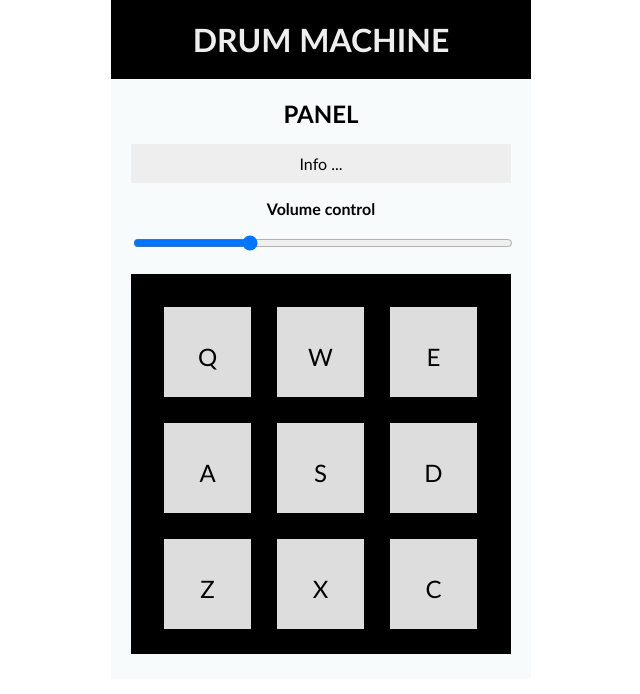
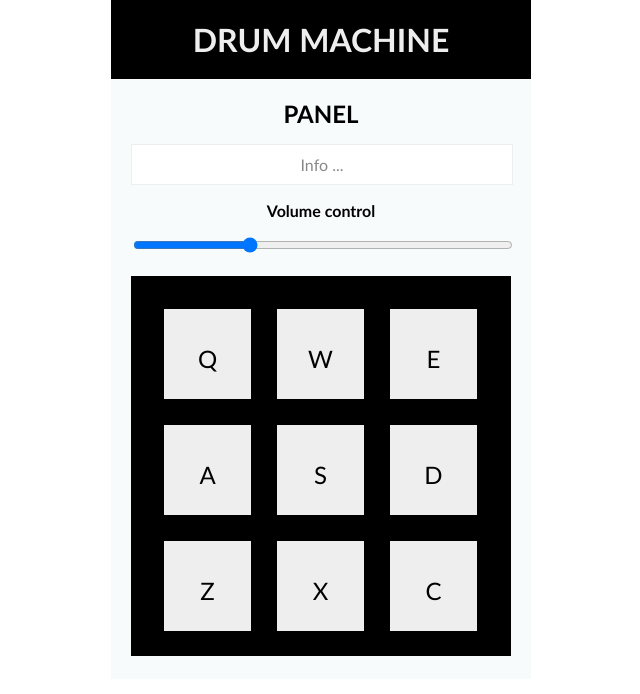
Before and after one commit to hajczek/drum-machine, a React (Create React App) app: page / in a window 1280 px wide. Shown: the top 694 px of the page, without its empty margins (319-959 px from the left). Built offline with nearby package versions, Linux system fonts and the light colour scheme; the HTML template or start-up script is replaced by a standard one.

Commit message:
Changed colors of elements

```diff
--- a/src/index.css
+++ b/src/index.css
@@ -50,7 +50,7 @@ h4 {
   display: inline-flex;
   width: 87px;
   height: 55px;
-  background-color: #ddd;
+  background-color: #eee;
   margin: 13px;
   font-size: 1.5rem;
   justify-content: center;
@@ -82,8 +82,10 @@ h4 {
   display: block;
   float: left;
   text-align: center;
-  background-color: #eee;
+  background-color: #fff;
   padding: 10px 0;
+  border: 1px solid #eee;
+  color: #888;
 }
 
 input#volume {
```
